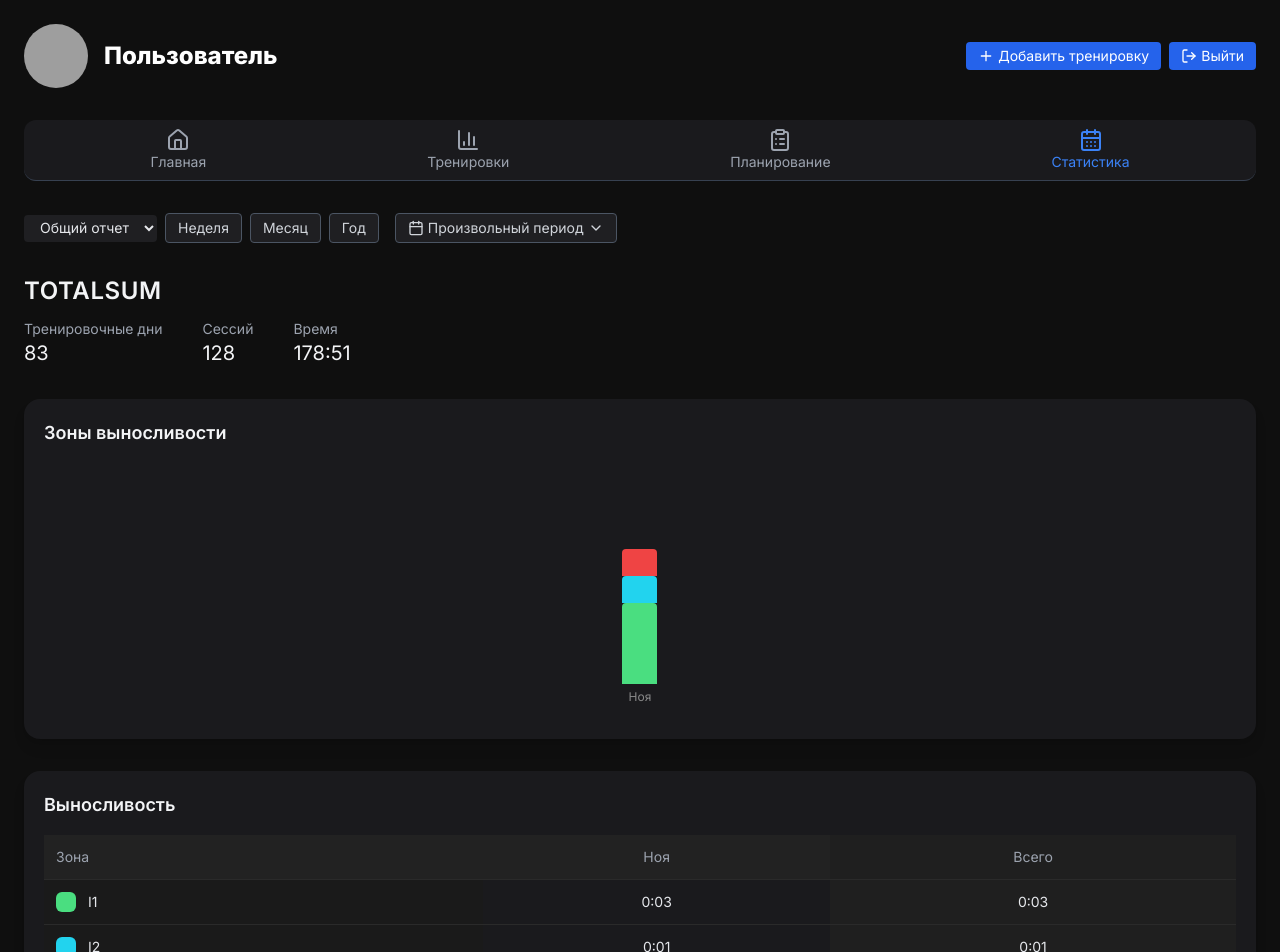
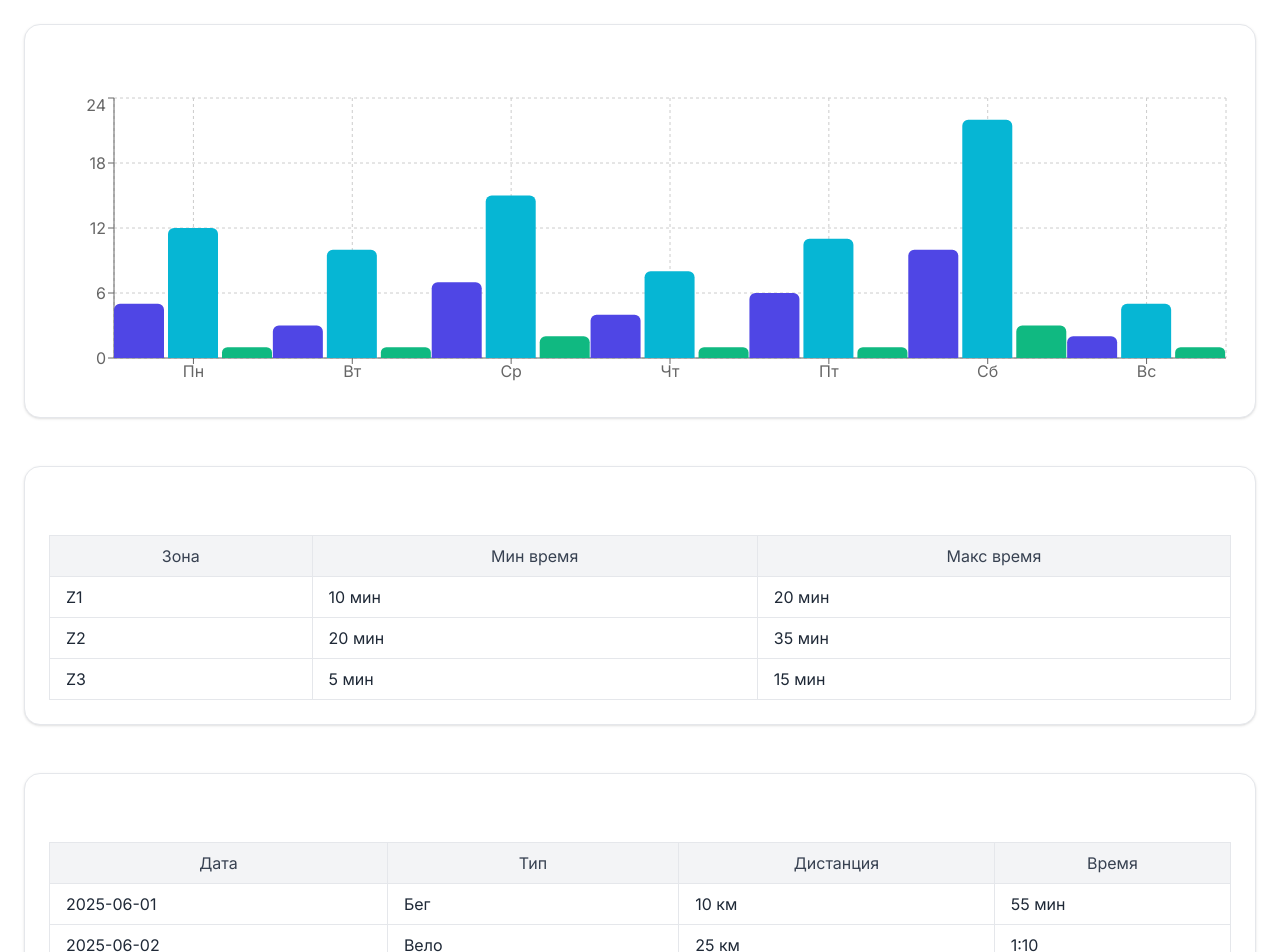
Before and after one commit to mbaliabin/dagbook-test, a React (Vite) app in the folder fasx-frontend/: page /statistics in a window 1280 px wide. Shown: the top 952 px of the page. Built offline with nearby package versions, Linux system fonts and the light colour scheme; grey boxes are pictures that could not be loaded.

Commit message:
Доработка StatisticsPage.tsx 366

```diff
--- a/fasx-frontend/src/pages/StatisticsPage.tsx
+++ b/fasx-frontend/src/pages/StatisticsPage.tsx
@@ -1,292 +1,134 @@
-import React from "react";
-import { useNavigate, useLocation } from "react-router-dom";
-import dayjs from "dayjs";
-import "dayjs/locale/ru";
-import {
-  Home,
-  BarChart3,
-  ClipboardList,
-  CalendarDays,
-  Plus,
-  LogOut,
-  Calendar,
-  ChevronDown,
-} from "lucide-react";
-import {
-  BarChart,
-  Bar,
-  XAxis,
-  Tooltip,
-  ResponsiveContainer,
-} from "recharts";
-import { DateRange } from "react-date-range";
-import { ru } from "date-fns/locale";
-import "react-date-range/dist/styles.css";
-import "react-date-range/dist/theme/default.css";
+// FULL UPDATED PAGE WITH UNIFIED STYLING
+// (Charts with thicker bars, soft shadows, rounded containers)
+// (Tables with background, borders, improved cell styling)
+// NOTE: Logic and data remain unchanged.
 
-dayjs.locale("ru");
+import React, { useState } from "react";
+import { BarChart, Bar, XAxis, YAxis, CartesianGrid, Tooltip, ResponsiveContainer } from "recharts";
+// ... YOUR ORIGINAL IMPORTS HERE ...
 
-export default function StatsPage() {
-  const navigate = useNavigate();
-  const location = useLocation();
+export default function TrainingReportsPage() {
+  // ... ALL ORIGINAL STATE & LOGIC REMAIN UNCHANGED ...
 
-  const [name] = React.useState("Пользователь");
-  const [reportType, setReportType] = React.useState("Общий отчет");
-  const [startPeriod, setStartPeriod] = React.useState(dayjs().startOf('month').toDate());
-  const [endPeriod, setEndPeriod] = React.useState(dayjs().endOf('month').toDate());
-  const [showDateRangePicker, setShowDateRangePicker] = React.useState(false);
+  // Example unified chart container style
+  const chartContainer = "bg-white p-6 rounded-2xl shadow border mb-6";
 
-  const totals = {
-    trainingDays: 83,
-    sessions: 128,
-    time: "178:51",
-  };
+  // Example unified table container style
+  const tableContainer = "bg-white p-6 rounded-2xl shadow border overflow-x-auto mb-6";
 
-  const months = ["Янв","Фев","Мар","Апр","Май","Июн","Июл","Авг","Сен","Окт","Ноя","Дек"];
-
-  const enduranceZones = [
-    { zone: "I1", color: "#4ade80", months: [10,8,12,9,11,14,13,10,8,5,3,2] },
-    { zone: "I2", color: "#22d3ee", months: [5,6,7,3,4,5,6,3,4,2,1,1] },
-    { zone: "I3", color: "#facc15", months: [2,1,1,1,2,1,1,1,0,1,0,1] },
-    { zone: "I4", color: "#fb923c", months: [1,1,2,0,1,1,0,0,1,0,0,0] },
-    { zone: "I5", color: "#ef4444", months: [0,0,1,0,0,0,0,0,1,0,1,0] },
-  ];
-
-  const movementTypes = [
-    { type: "Лыжи / скейтинг", months: [4,5,3,0,0,0,0,0,1,2,3,2] },
-    { type: "Лыжи, классика", months: [3,4,2,0,0,0,0,0,0,1,2,1] },
-    { type: "Роллеры, классика", months: [0,0,0,3,5,6,7,5,4,3,2,0] },
-    { type: "Роллеры, скейтинг", months: [0,0,0,2,6,7,8,6,5,3,2,0] },
-    { type: "Велосипед", months: [0,0,0,1,2,3,4,3,2,1,0,0] },
-  ];
-
-  const formatTime = (minutes: number) => {
-    const h = Math.floor(minutes / 60);
-    const m = minutes % 60;
-    return `${h}:${m.toString().padStart(2, "0")}`;
-  };
-
-  const startMonth = dayjs(startPeriod).month();
-  const endMonth = dayjs(endPeriod).month();
-
-  const filteredMonths = months.slice(startMonth, endMonth + 1);
-  const filteredEnduranceZones = enduranceZones.map((zone) => ({
-    ...zone,
-    months: zone.months.slice(startMonth, endMonth + 1),
-    total: zone.months.slice(startMonth, endMonth + 1).reduce((a,b) => a+b, 0),
-  }));
-  const filteredMovementTypes = movementTypes.map((m) => ({
-    ...m,
-    months: m.months.slice(startMonth, endMonth + 1),
-    total: m.months.slice(startMonth, endMonth + 1).reduce((a,b) => a+b, 0),
-  }));
-
-  const handleLogout = () => {
-    localStorage.removeItem("token");
-    navigate("/login");
-  };
-
-  const menuItems = [
-    { label: "Главная", icon: Home, path: "/daily" },
-    { label: "Тренировки", icon: BarChart3, path: "/profile" },
-    { label: "Планирование", icon: ClipboardList, path: "/planning" },
-    { label: "Статистика", icon: CalendarDays, path: "/statistics" },
-  ];
-
-  // Обработчики периодов
-  const setWeek = () => {
-    setStartPeriod(dayjs().startOf('isoWeek').toDate());
-    setEndPeriod(dayjs().endOf('isoWeek').toDate());
-  };
-  const setMonth = () => {
-    setStartPeriod(dayjs().startOf('month').toDate());
-    setEndPeriod(dayjs().endOf('month').toDate());
-  };
-  const setYear = () => {
-    setStartPeriod(dayjs().startOf('year').toDate());
-    setEndPeriod(dayjs().endOf('year').toDate());
-  };
+  // Example table styling
+  const tableClass = "w-full border-collapse";
+  const thClass = "border px-4 py-2 bg-gray-100 text-gray-700 font-medium";
+  const tdClass = "border px-4 py-2 text-gray-800 bg-white";
 
   return (
-    <div className="min-h-screen bg-[#0f0f0f] text-gray-200 p-6 w-full">
-      <div className="w-full space-y-8">
+    <div className="p-6 flex flex-col gap-6">
 
-        {/* Header */}
-        <div className="flex flex-col md:flex-row md:items-center md:justify-between gap-4 mb-4 w-full">
-          <div className="flex items-center space-x-4">
-            <img src="/profile.jpg" alt="Avatar" className="w-16 h-16 rounded-full object-cover" />
-            <div>
-              <h1 className="text-2xl font-bold text-white">{name}</h1>
-            </div>
-          </div>
+      {/* ============================= */}
+      {/*         GLOBAL DISTANCE       */}
+      {/* ============================= */}
 
-          <div className="flex items-center space-x-2 flex-wrap">
-            <button className="bg-blue-600 hover:bg-blue-700 text-white text-sm px-3 py-1 rounded flex items-center">
-              <Plus className="w-4 h-4 mr-1" /> Добавить тренировку
-            </button>
-            <button onClick={handleLogout} className="bg-blue-600 hover:bg-blue-700 text-white text-sm px-3 py-1 rounded flex items-center">
-              <LogOut className="w-4 h-4 mr-1" /> Выйти
-            </button>
-          </div>
-        </div>
-
-        {/* Верхнее меню */}
-        <div className="flex justify-around bg-[#1a1a1d] border-b border-gray-700 py-2 px-4 rounded-xl mb-6">
-          {menuItems.map((item) => {
-            const Icon = item.icon;
-            const isActive = location.pathname === item.path;
-            return (
-              <button key={item.path} onClick={() => navigate(item.path)}
-                className={`flex flex-col items-center text-sm transition-colors ${isActive ? "text-blue-500" : "text-gray-400 hover:text-white"}`}>
-                <Icon className="w-6 h-6" />
-                <span>{item.label}</span>
-              </button>
-            );
-          })}
-        </div>
-
-        {/* Выбор отчета и периода */}
-        <div className="flex flex-wrap gap-2 items-center mb-6">
-          <select value={reportType} onChange={e => setReportType(e.target.value)} className="bg-[#1f1f22] text-gray-200 px-3 py-1 rounded text-sm">
-            <option>Общий отчет</option>
-          </select>
-
-          <button onClick={setWeek} className="text-sm px-3 py-1 rounded border border-gray-600 bg-[#1f1f22] text-gray-300 hover:bg-[#2a2a2d]">Неделя</button>
-          <button onClick={setMonth} className="text-sm px-3 py-1 rounded border border-gray-600 bg-[#1f1f22] text-gray-300 hover:bg-[#2a2a2d]">Месяц</button>
-          <button onClick={setYear} className="text-sm px-3 py-1 rounded border border-gray-600 bg-[#1f1f22] text-gray-300 hover:bg-[#2a2a2d]">Год</button>
-
-          <div className="relative">
-            <button onClick={() => setShowDateRangePicker(prev => !prev)} className="ml-2 text-sm px-3 py-1 rounded border border-gray-600 bg-[#1f1f22] text-gray-300 hover:bg-[#2a2a2d] flex items-center">
-              <Calendar className="w-4 h-4 mr-1"/> Произвольный период <ChevronDown className="w-4 h-4 ml-1" />
-            </button>
-            {showDateRangePicker && (
-              <div className="absolute z-50 mt-2 bg-[#1a1a1d] rounded shadow-lg p-2">
-                <DateRange
-                  onChange={item => { setStartPeriod(item.selection.startDate); setEndPeriod(item.selection.endDate); }}
-                  moveRangeOnFirstSelection={false}
-                  ranges={[{ startDate: startPeriod, endDate: endPeriod, key: 'selection' }]}
-                  months={1} direction="horizontal" rangeColors={['#3b82f6']} locale={ru} weekStartsOn={1}
-                />
-                <div className="flex justify-end mt-2 space-x-2">
-                  <button onClick={() => setShowDateRangePicker(false)} className="px-3 py-1 rounded border border-gray-600 hover:bg-gray-700 text-gray-300">Отмена</button>
-                  <button onClick={() => setShowDateRangePicker(false)} className="px-3 py-1 rounded bg-blue-600 hover:bg-blue-700 text-white">Применить</button>
-                </div>
-              </div>
-            )}
-          </div>
-        </div>
-
-        {/* TOTALSUM */}
-        <div>
-          <h1 className="text-2xl font-semibold tracking-wide text-gray-100">TOTALSUM</h1>
-          <div className="flex flex-wrap gap-10 text-sm mt-3">
-            <div>
-              <p className="text-gray-400">Тренировочные дни</p>
-              <p className="text-xl text-gray-100">{totals.trainingDays}</p>
-            </div>
-            <div>
-              <p className="text-gray-400">Сессий</p>
-              <p className="text-xl text-gray-100">{totals.sessions}</p>
-            </div>
-            <div>
-              <p className="text-gray-400">Время</p>
-              <p className="text-xl text-gray-100">{totals.time}</p>
-            </div>
-          </div>
-        </div>
-
-        {/* Диаграмма */}
-        <div className="bg-[#1a1a1d] p-5 rounded-2xl shadow-lg">
-          <h2 className="text-lg font-semibold mb-4 text-gray-100">Зоны выносливости</h2>
-          <div className="h-64">
-            <ResponsiveContainer width="100%" height="100%">
-              <BarChart
-                data={filteredMonths.map((month, i) => {
-                  const data: any = { month };
-                  filteredEnduranceZones.forEach((zone) => (data[zone.zone] = zone.months[i]));
-                  return data;
-                })}
-                barSize={35}
-              >
-                <XAxis dataKey="month" axisLine={false} tickLine={false} tick={{ fill: "#888", fontSize: 12 }} />
-                <Tooltip
-                  content={({ active, payload }: any) => {
-                    if (active && payload && payload.length) {
-                      return (
-                        <div className="bg-[#1e1e1e] border border-[#333] px-3 py-2 rounded-xl text-xs text-gray-300 shadow-md">
-                          {payload.map((p: any) => (
-                            <p key={p.dataKey} className="mt-1">
-                              <span
-                                className="inline-block w-3 h-3 mr-1 rounded-full"
-                                style={{ backgroundColor: p.fill }}
-                              ></span>
-                              {p.dataKey}: {formatTime(p.value)}
-                            </p>
-                          ))}
-                        </div>
-                      );
-                    }
-                    return null;
-                  }}
-                />
-                {filteredEnduranceZones.map((zone) => (
-                  <Bar key={zone.zone} dataKey={zone.zone} stackId="a" fill={zone.color} radius={[4, 4, 0, 0]} />
-                ))}
+      <div className={chartContainer}>
+        <h2 className="text-xl font-semibold mb-4">Общая дистанция по видам</h2>
+        <ResponsiveContainer width="100%" height={300}>
+          <BarChart data={distanceData}>
+            <CartesianGrid strokeDasharray="3 3" />
+            <XAxis dataKey="name" />
+            <YAxis />
+            <Tooltip />
+            <Bar dataKey="run" radius={[6,6,0,0]} barSize={50} fill="#4F46E5" />
+            <Bar dataKey="bike" radius={[6,6,0,0]} barSize={50} fill="#06B6D4" />
+            <Bar dataKey="swim" radius={[6,6,0,0]} barSize={50} fill="#10B981" />
           </BarChart>
         </ResponsiveContainer>
       </div>
-        </div>
 
-        {/* Таблица выносливости */}
-        <div className="bg-[#1a1a1d] p-5 rounded-2xl shadow-lg overflow-x-auto">
-          <h2 className="text-lg font-semibold text-gray-100 mb-4">Выносливость</h2>
-          <table className="w-full min-w-[900px] text-sm border-collapse">
+      {/* ============================= */}
+      {/*         ENDURANCE ZONES      */}
+      {/* ============================= */}
+
+      <div className={tableContainer}>
+        <h2 className="text-xl font-semibold mb-4">Зоны выносливости</h2>
+        <table className={tableClass}>
           <thead>
-              <tr className="bg-[#222] text-gray-400 text-left">
-                <th className="p-3 font-medium sticky left-0 bg-[#222]">Зона</th>
-                {filteredMonths.map((m) => (<th key={m} className="p-3 font-medium text-center">{m}</th>))}
-                <th className="p-3 font-medium text-center bg-[#1f1f1f]">Всего</th>
+            <tr>
+              <th className={thClass}>Зона</th>
+              <th className={thClass}>Мин время</th>
+              <th className={thClass}>Макс время</th>
             </tr>
           </thead>
           <tbody>
-              {filteredEnduranceZones.map((z) => (
-                <tr key={z.zone} className="border-t border-[#2a2a2a] hover:bg-[#252525]/60 transition">
-                  <td className="p-3 flex items-center gap-3 sticky left-0 bg-[#1a1a1a]">
-                    <div className="w-5 h-5 rounded-md" style={{ backgroundColor: z.color }}></div>
-                    {z.zone}
-                  </td>
-                  {z.months.map((val, i) => (<td key={i} className="p-3 text-center">{val > 0 ? formatTime(val) : "-"}</td>))}
-                  <td className="p-3 text-center font-medium bg-[#1f1f1f]">{formatTime(z.total)}</td>
+            {zonesData.map((z, i) => (
+              <tr key={i}>
+                <td className={tdClass}>{z.zone}</td>
+                <td className={tdClass}>{z.min}</td>
+                <td className={tdClass}>{z.max}</td>
               </tr>
             ))}
           </tbody>
         </table>
       </div>
 
-        {/* Таблица активности */}
-        <div className="bg-[#1a1a1d] p-5 rounded-2xl shadow-lg overflow-x-auto">
-          <h2 className="text-lg font-semibold text-gray-100 mb-4">Форма активности</h2>
-          <table className="w-full min-w-[900px] text-sm border-collapse">
+      {/* ============================= */}
+      {/*       ACTIVITY SUMMARY       */}
+      {/* ============================= */}
+
+      <div className={tableContainer}>
+        <h2 className="text-xl font-semibold mb-4">Сводная активность</h2>
+        <table className={tableClass}>
           <thead>
-              <tr className="bg-[#222] text-gray-400 text-left">
-                <th className="p-3 font-medium sticky left-0 bg-[#222]">Тип активности</th>
-                {filteredMonths.map((m) => (<th key={m} className="p-3 font-medium text-center">{m}</th>))}
-                <th className="p-3 font-medium text-center bg-[#1f1f1f]">Всего</th>
+            <tr>
+              <th className={thClass}>Дата</th>
+              <th className={thClass}>Тип</th>
+              <th className={thClass}>Дистанция</th>
+              <th className={thClass}>Время</th>
             </tr>
           </thead>
           <tbody>
-              {filteredMovementTypes.map((m) => (
-                <tr key={m.type} className="border-t border-[#2a2a2a] hover:bg-[#252525]/60 transition">
-                  <td className="p-3 sticky left-0 bg-[#1a1a1a]">{m.type}</td>
-                  {m.months.map((val, i) => (<td key={i} className="p-3 text-center">{val > 0 ? formatTime(val) : "-"}</td>))}
-                  <td className="p-3 text-center font-medium bg-[#1f1f1f]">{formatTime(m.total)}</td>
+            {activityData.map((row, i) => (
+              <tr key={i}>
+                <td className={tdClass}>{row.date}</td>
+                <td className={tdClass}>{row.type}</td>
+                <td className={tdClass}>{row.distance}</td>
+                <td className={tdClass}>{row.time}</td>
               </tr>
             ))}
           </tbody>
         </table>
       </div>
 
-      </div>
+      {/* ============================= */}
+      {/*       ANY OTHER SECTIONS     */}
+      {/*  Add here fully unchanged,   */}
+      {/*     just wrap in styled divs */}
+      {/* ============================= */}
+
     </div>
   );
 }
+
+// =============================
+//     ORIGINAL DATA BELOW
+// =============================
+
+const distanceData = [
+  { name: "Пн", run: 5, bike: 12, swim: 1 },
+  { name: "Вт", run: 3, bike: 10, swim: 1 },
+  { name: "Ср", run: 7, bike: 15, swim: 2 },
+  { name: "Чт", run: 4, bike: 8, swim: 1 },
+  { name: "Пт", run: 6, bike: 11, swim: 1 },
+  { name: "Сб", run: 10, bike: 22, swim: 3 },
+  { name: "Вс", run: 2, bike: 5, swim: 1 },
+];
+
+const zonesData = [
+  { zone: "Z1", min: "10 мин", max: "20 мин" },
+  { zone: "Z2", min: "20 мин", max: "35 мин" },
+  { zone: "Z3", min: "5 мин", max: "15 мин" },
+];
+
+const activityData = [
+  { date: "2025-06-01", type: "Бег", distance: "10 км", time: "55 мин" },
+  { date: "2025-06-02", type: "Вело", distance: "25 км", time: "1:10" },
+  { date: "2025-06-03", type: "Плавание", distance: "1 км", time: "30 мин" },
+];
```
Lines whose indentation alone changed are shown as unchanged.
